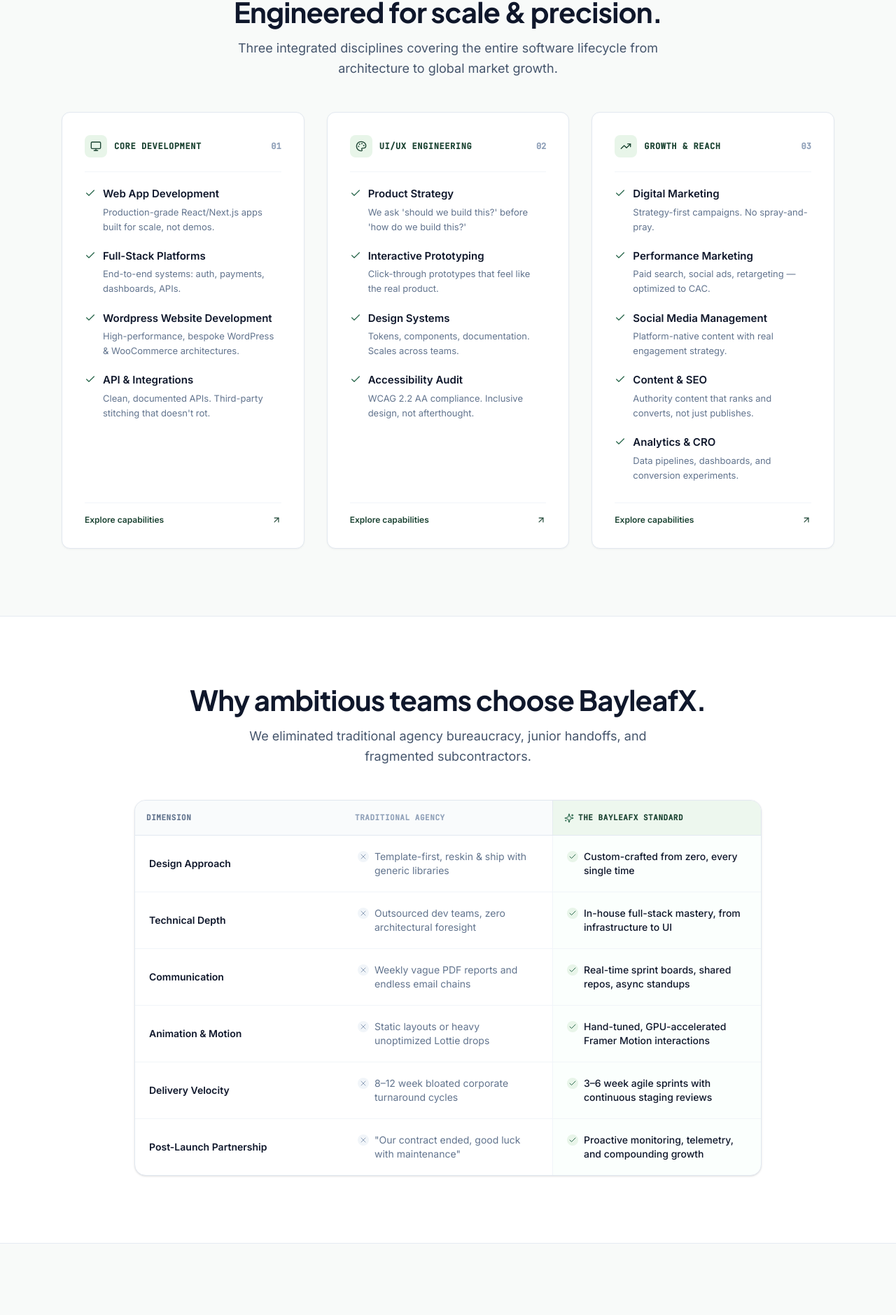
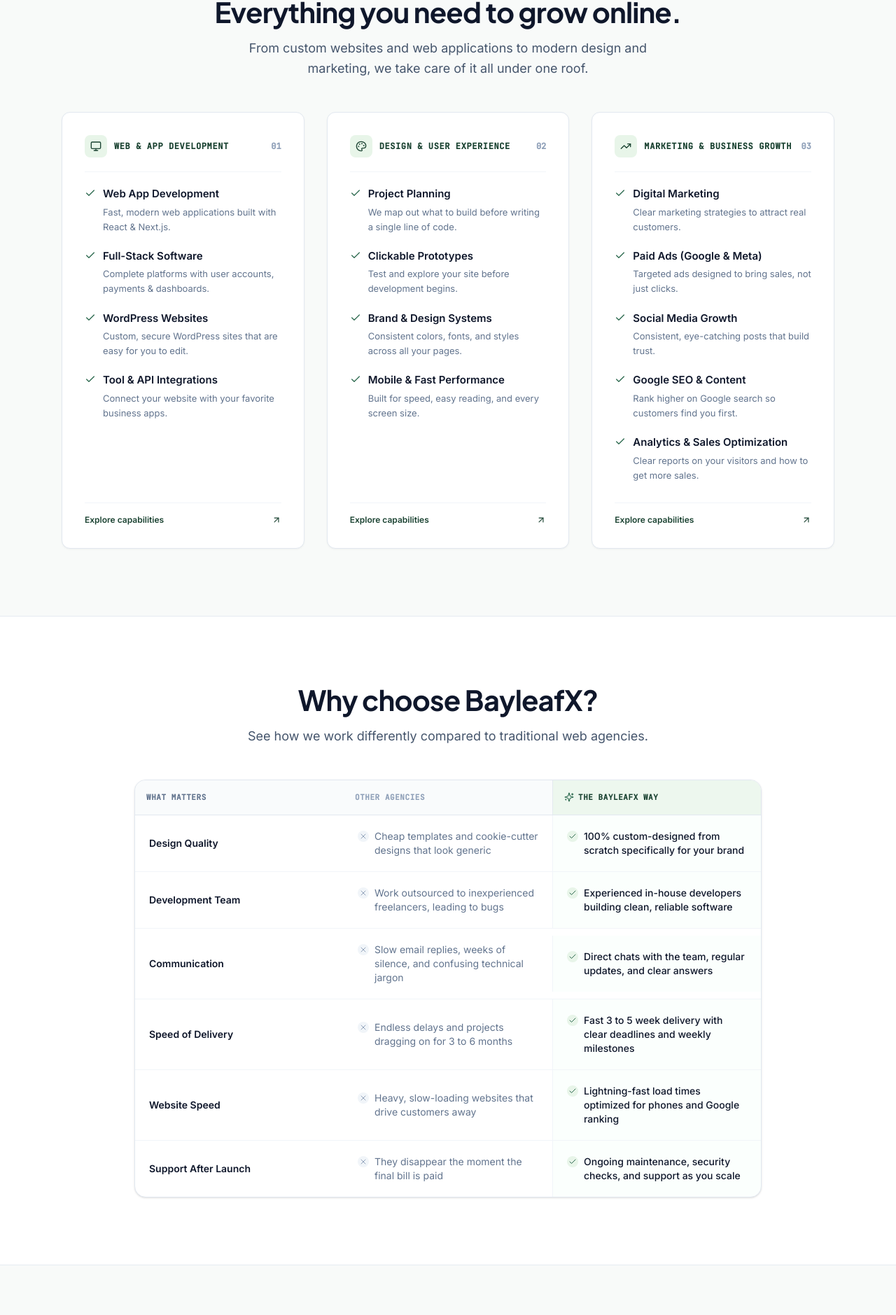
Before and after one commit to Prithwiraj731/BayleafX, a Next.js app: page / in a window 1280 px wide. Shown: the part 875-2754 px from the top of the page at 70% size. Built offline with nearby package versions, Linux system fonts and the light colour scheme.

Commit message:
Simplify website copy for global audience and clarify accessibility

```diff
--- a/src/app/page.tsx
+++ b/src/app/page.tsx
@@ -12,6 +12,12 @@
 export default function HomePage() {
   return (
     <div className="relative min-h-screen bg-white text-slate-900 selection:bg-[#1B4332] selection:text-white">
+      <a
+        href="#main-content"
+        className="sr-only focus:not-sr-only focus:fixed focus:top-4 focus:left-4 focus:z-[100] focus:px-4 focus:py-2 focus:bg-[#1B4332] focus:text-white focus:rounded-md focus:shadow-xl focus:outline-none"
+      >
+        Skip to main content
+      </a>
       <Navbar />
       <main id="main-content" className="flex flex-col">
         <HeroSection />
--- a/src/components/layout/footer.tsx
+++ b/src/components/layout/footer.tsx
@@ -19,7 +19,7 @@
           <div className="md:col-span-5 space-y-4">
             <Logo href="/" />
             <p className="max-w-sm font-sans text-sm text-slate-600 leading-relaxed">
-              Design and engineering studio building digital products for ambitious teams. Built with craft, performance, and scale.
+              We design and build fast websites, custom web applications, and digital marketing that helps your business grow.
             </p>
             <div>
               <a
--- a/src/components/sections/differentiators.tsx
+++ b/src/components/sections/differentiators.tsx
@@ -13,8 +13,8 @@
     <section id="differentiators" className="py-16 md:py-24 bg-white">
       <Container>
         <SectionHeader
-          title="Why ambitious teams choose BayleafX."
-          description="We eliminated traditional agency bureaucracy, junior handoffs, and fragmented subcontractors."
+          title="Why choose BayleafX?"
+          description="See how we work differently compared to traditional web agencies."
         />
 
         <motion.div
@@ -25,11 +25,11 @@
           className="mx-auto max-w-4xl rounded-2xl border border-slate-200 bg-white shadow-sm overflow-hidden"
         >
           <div className="hidden md:grid md:grid-cols-12 border-b border-slate-200 bg-slate-50/80 font-mono text-[11px] uppercase tracking-wider font-semibold">
-            <div className="md:col-span-4 p-4 text-slate-500">Dimension</div>
-            <div className="md:col-span-4 p-4 text-slate-400">Traditional Agency</div>
+            <div className="md:col-span-4 p-4 text-slate-500">What Matters</div>
+            <div className="md:col-span-4 p-4 text-slate-400">Other Agencies</div>
             <div className="md:col-span-4 p-4 bg-[#E8F5E9]/70 text-[#1B4332] flex items-center gap-1.5 border-l border-slate-200/80">
               <Sparkles className="h-3.5 w-3.5 text-[#2D6A4F]" />
-              <span>The BayleafX Standard</span>
+              <span>The BayleafX Way</span>
             </div>
           </div>
 
--- a/src/components/sections/hero.tsx
+++ b/src/components/sections/hero.tsx
@@ -8,10 +8,10 @@
 import { fadeInUp, staggerContainer } from '@/lib/animations';
 
 const TRUST_METRICS = [
-  { label: 'Production Releases', value: '150+' },
-  { label: 'Client Retention Rate', value: '98%' },
-  { label: 'Average MVP Sprint', value: '4 Weeks' },
-  { label: 'Accessibility Standard', value: 'WCAG 2.2' },
+  { label: 'Projects Completed', value: '150+' },
+  { label: 'Client Satisfaction', value: '98%' },
+  { label: 'Fast Delivery', value: '3-4 Weeks' },
+  { label: 'Client Rating', value: '4.9 / 5' },
 ];
 
 const SHOW_PRODUCTION_STACK = false;
@@ -59,14 +59,14 @@
             variants={fadeInUp}
             className="font-sans text-4xl sm:text-5xl md:text-6xl lg:text-[66px] font-extrabold text-slate-900 leading-[1.1] tracking-[-0.03em]"
           >
-            Engineering <span className="text-[#1B4332]">high-impact web platforms</span> &amp; digital products.
+            We build <span className="text-[#1B4332]">modern websites &amp; apps</span> that grow your business.
           </motion.h1>
 
           <motion.p
             variants={fadeInUp}
             className="mt-6 font-body text-base sm:text-lg md:text-xl text-slate-600 leading-relaxed max-w-2xl"
           >
-            BayleafX partners with visionary teams to build production-grade web applications, bespoke software architectures, and compounding digital growth engines.
+            From custom websites and web applications to design and marketing, BayleafX helps you look world-class, load fast, and turn visitors into paying customers.
           </motion.p>
 
           <motion.div
@@ -89,7 +89,7 @@
               onClick={scrollToServices}
               className="w-full sm:w-auto font-semibold px-7 py-3.5"
             >
-              Explore Solutions
+              See Our Services
             </Button>
           </motion.div>
 
--- a/src/components/sections/metrics.tsx
+++ b/src/components/sections/metrics.tsx
@@ -13,8 +13,8 @@
     <section id="metrics" className="py-16 md:py-24 bg-[#F8FAF9] border-t border-b border-slate-200/80">
       <Container>
         <SectionHeader
-          title="Proven by audited metrics."
-          description="Real benchmark improvements achieved across production web platforms and enterprise partnerships."
+          title="Real numbers. Proven results."
+          description="Here is the measurable impact we deliver for the founders and businesses we work with."
         />
 
         <motion.div
--- a/src/components/sections/services.tsx
+++ b/src/components/sections/services.tsx
@@ -15,8 +15,8 @@
     <section id="services" className="py-16 md:py-24 bg-[#F8FAF9] border-t border-b border-slate-200/80">
       <Container>
         <SectionHeader
-          title="Engineered for scale &amp; precision."
-          description="Three integrated disciplines covering the entire software lifecycle from architecture to global market growth."
+          title="Everything you need to grow online."
+          description="From custom websites and web applications to modern design and marketing, we take care of it all under one roof."
         />
 
         <motion.div
--- a/src/components/sections/testimonials.tsx
+++ b/src/components/sections/testimonials.tsx
@@ -13,8 +13,8 @@
     <section id="testimonials" className="py-16 md:py-24 bg-[#F8FAF9] border-t border-b border-slate-200/80">
       <Container>
         <SectionHeader
-          title="Validated by industry leaders."
-          description="What technical founders and product executives say about partnering with BayleafX."
+          title="What our clients say."
+          description="Read genuine feedback from founders and businesses who trust BayleafX."
         />
 
         <motion.div
--- a/src/lib/constants.ts
+++ b/src/lib/constants.ts
@@ -10,208 +10,208 @@
 export const NAV_LINKS: NavLink[] = [
   { label: 'Services', href: '#services' },
   { label: 'Why Us', href: '#differentiators' },
-  { label: 'Impact', href: '#metrics' },
-  { label: 'Process', href: '#process' },
-  { label: 'Endorsements', href: '#testimonials' },
+  { label: 'Results', href: '#metrics' },
+  { label: 'How It Works', href: '#process' },
+  { label: 'Reviews', href: '#testimonials' },
   { label: 'Contact', href: '#contact' },
 ];
 
 export const SERVICE_PILLARS: ServicePillar[] = [
   {
-    name: 'Core Development',
+    name: 'Web & App Development',
     services: [
       {
         icon: 'Monitor',
         title: 'Web App Development',
-        subtitle: 'Production-grade React/Next.js apps built for scale, not demos.',
+        subtitle: 'Fast, modern web applications built with React & Next.js.',
         description:
-          'Engineered with modern component architecture, rigorous state management, and edge SSR capabilities that outpace commercial benchmarks.',
+          'Custom web apps designed to load instantly, work smoothly on every phone and computer, and scale effortlessly as your business grows.',
       },
       {
         icon: 'Layers',
-        title: 'Full-Stack Platforms',
-        subtitle: 'End-to-end systems: auth, payments, dashboards, APIs.',
+        title: 'Full-Stack Software',
+        subtitle: 'Complete platforms with user accounts, payments & dashboards.',
         description:
-          'Bespoke full-stack architectures integrating bulletproof identity, complex billing lifecycles, and resilient database topology.',
+          'We build complete software solutions from scratch: secure login systems, Stripe payments, customer portals, and easy admin panels.',
       },
       {
         icon: 'Globe',
-        title: 'Wordpress Website Development',
-        subtitle: 'High-performance, bespoke WordPress & WooCommerce architectures.',
+        title: 'WordPress Websites',
+        subtitle: 'Custom, secure WordPress sites that are easy for you to edit.',
         description:
-          'Custom theme engineering, headless setups, enterprise security hardening, and lightning-fast page load speeds tailored to your brand.',
+          'Custom themes, online stores with WooCommerce, and top-tier security with fast loading speeds that keep your visitors engaged.',
       },
       {
         icon: 'Plug',
-        title: 'API & Integrations',
-        subtitle: "Clean, documented APIs. Third-party stitching that doesn't rot.",
+        title: 'Tool & API Integrations',
+        subtitle: 'Connect your website with your favorite business apps.',
         description:
-          'High-throughput REST/GraphQL gateways, resilient webhook ingestion, and seamless third-party synchronization.',
+          'We connect your site to payment gateways, email tools, CRMs, and databases so your operations run smoothly on autopilot.',
       },
     ],
   },
   {
-    name: 'UI/UX Engineering',
+    name: 'Design & User Experience',
     services: [
       {
         icon: 'Compass',
-        title: 'Product Strategy',
-        subtitle: "We ask 'should we build this?' before 'how do we build this?'",
+        title: 'Project Planning',
+        subtitle: 'We map out what to build before writing a single line of code.',
         description:
-          'Validating user mental models, competitive positioning, and technical feasibility before a single wireframe is drawn.',
+          'We study your business goals, understand what your customers need, and create a clear visual roadmap to ensure project success.',
       },
       {
         icon: 'MousePointerClick',
-        title: 'Interactive Prototyping',
-        subtitle: 'Click-through prototypes that feel like the real product.',
+        title: 'Clickable Prototypes',
+        subtitle: 'Test and explore your site before development begins.',
         description:
-          'High-fidelity micro-interactions and tactile feedback loops simulating production environments for rapid stakeholder sign-off.',
+          'Interactive prototypes that let you click through every screen, so you see and approve the exact look and feel before we build.',
       },
       {
         icon: 'Palette',
-        title: 'Design Systems',
-        subtitle: 'Tokens, components, documentation. Scales across teams.',
+        title: 'Brand & Design Systems',
+        subtitle: 'Consistent colors, fonts, and styles across all your pages.',
         description:
-          'Comprehensive tokenized design architectures built in code and Figma, ensuring brand consistency across web and mobile.',
+          'Clean, modern typography and visual guidelines that give your brand a trustworthy, established, and million-dollar look.',
       },
       {
         icon: 'Eye',
-        title: 'Accessibility Audit',
-        subtitle: 'WCAG 2.2 AA compliance. Inclusive design, not afterthought.',
+        title: 'Mobile & Fast Performance',
+        subtitle: 'Built for speed, easy reading, and every screen size.',
         description:
-          'Comprehensive screen reader compatibility, keyboard navigation traps, contrast validation, and semantic structural audits.',
+          'Websites that look great on any device — iPhones, Androids, tablets, or laptops — with easy-to-read text and quick loading times.',
       },
     ],
   },
   {
-    name: 'Growth & Reach',
+    name: 'Marketing & Business Growth',
     services: [
       {
         icon: 'TrendingUp',
         title: 'Digital Marketing',
-        subtitle: 'Strategy-first campaigns. No spray-and-pray.',
+        subtitle: 'Clear marketing strategies to attract real customers.',
         description:
-          'Targeted audience acquisition strategies rooted in behavioral analytics, market segmentation, and compounding organic funnels.',
+          'No guessing games. We find where your target audience spends time and guide them directly to your website to buy or contact you.',
       },
       {
         icon: 'Target',
-        title: 'Performance Marketing',
-        subtitle: 'Paid search, social ads, retargeting — optimized to CAC.',
+        title: 'Paid Ads (Google & Meta)',
+        subtitle: 'Targeted ads designed to bring sales, not just clicks.',
         description:
-          'Data-driven creative iterations, rigorous multivariate testing, and channel scaling calibrated directly to Customer Acquisition Cost.',
+          'We create, run, and optimize ad campaigns on Google, Facebook, and Instagram to get you the highest return on your ad spend.',
       },
       {
         icon: 'Share2',
-        title: 'Social Media Management',
-        subtitle: 'Platform-native content with real engagement strategy.',
+        title: 'Social Media Growth',
+        subtitle: 'Consistent, eye-catching posts that build trust.',
         description:
-          'High-impact editorial voice, engineering-centric narrative design, and community growth for modern tech and enterprise brands.',
+          'Professional visuals, engaging captions, and smart scheduling that keep your brand active, respected, and memorable.',
       },
       {
         icon: 'PenTool',
-        title: 'Content & SEO',
-        subtitle: 'Authority content that ranks and converts, not just publishes.',
+        title: 'Google SEO & Content',
+        subtitle: 'Rank higher on Google search so customers find you first.',
         description:
-          'Technical SEO architecture, Generative Engine Optimization (GEO), and programmatic content systems targeting high-intent queries.',
+          'We optimize your website for search engines and write clear, helpful articles that bring you free organic traffic year after year.',
       },
       {
         icon: 'BarChart3',
-        title: 'Analytics & CRO',
-        subtitle: 'Data pipelines, dashboards, and conversion experiments.',
+        title: 'Analytics & Sales Optimization',
+        subtitle: 'Clear reports on your visitors and how to get more sales.',
         description:
-          'Attribution modeling, custom telemetry dashboards, and continuous A/B experimentation eliminating drop-off at every funnel step.',
+          'We set up simple dashboards to show you where your visitors come from and test improvements to convert more visitors into paying customers.',
       },
     ],
   },
 ];
 
 export const METRICS: MetricItem[] = [
-  { value: 150, suffix: '+', label: 'Projects Shipped' },
-  { value: 98, suffix: '%', label: 'Client Retention Rate' },
-  { value: 3.2, suffix: 's', label: 'Avg. Load Improvement' },
-  { value: 40, suffix: '%', label: 'Avg. Conversion Lift' },
+  { value: 150, suffix: '+', label: 'Projects Completed' },
+  { value: 98, suffix: '%', label: 'Client Satisfaction' },
+  { value: 3.2, suffix: 's', label: 'Faster Load Speed' },
+  { value: 40, suffix: '%', label: 'Average Sales Growth' },
 ];
 
 export const PROCESS_STEPS: ProcessStepItem[] = [
   {
     number: 1,
-    title: 'Discovery & Architecture',
+    title: 'Discovery & Plan',
     description:
-      'We audit your core requirements, technical stack, user pain points, and architectural constraints with zero fluff.',
+      'We discuss your business goals, your target audience, and create a clear step-by-step plan with fixed pricing and timelines.',
   },
   {
     number: 2,
-    title: 'Interactive Design System',
+    title: 'Design & Clickable Preview',
     description:
-      'High-fidelity prototypes, Apple-grade editorial typography, and live tokenized design components built directly for code translation.',
+      'We design modern, beautiful screens and share a clickable prototype with you so you can review and approve every detail.',
   },
   {
     number: 3,
-    title: 'Bespoke Engineering',
+    title: 'Development & Testing',
     description:
-      'Clean, modular Next.js / TypeScript code with hardware-accelerated Framer Motion interactions, CI/CD, and performance auditing.',
+      'Our team writes clean, fast code, tests every feature across all mobile and desktop devices, and ensures high security.',
   },
   {
     number: 4,
-    title: 'Deployment & Growth Engine',
+    title: 'Launch & Ongoing Support',
     description:
-      'Production deployment with sub-second page loads, telemetry instrumentation, and compounding full-funnel growth loops.',
+      'We connect your domain, take your site live to the world, and provide continuous updates and support as your business grows.',
   },
 ];
 
 export const TESTIMONIALS: TestimonialItem[] = [
   {
     quote:
-      "BayleafX didn't just redesign our platform — they re-engineered how our users think about us. The polish is extraordinary.",
+      "BayleafX didn't just rebuild our website — they helped us double our customer leads in the very first month. Fast, professional, and super easy to work with.",
     author: 'Sarah Chen',
-    title: 'VP of Product',
-    company: 'Luminary AI',
+    title: 'Head of Product',
+    company: 'Luminary Tech',
   },
   {
     quote:
-      "Three legacy agencies failed before them. BayleafX shipped in 4 weeks what others couldn't pull together in 4 months.",
+      "We had bad experiences with other agencies before finding BayleafX. They delivered our entire custom web application in 4 weeks, exactly as promised.",
     author: 'Marcus Rivera',
-    title: 'Chief Executive Officer',
-    company: 'Stackbridge Platforms',
+    title: 'Founder & CEO',
+    company: 'Stackbridge Co.',
   },
   {
     quote:
-      "The precision and craft in every single micro-interaction made our investors sit up and take notice. Truly rare talent.",
+      "The speed and attention to detail blew us away. Our site loads instantly, looks world-class, and our clients constantly compliment the new design.",
     author: 'Priya Kapoor',
-    title: 'Head of Digital Experience',
+    title: 'Marketing Director',
     company: 'Meridian Global',
   },
 ];
 
 export const DIFFERENTIATORS: DifferentiatorItem[] = [
   {
-    dimension: 'Design Approach',
-    others: 'Template-first, reskin & ship with generic libraries',
-    ours: 'Custom-crafted from zero, every single time',
+    dimension: 'Design Quality',
+    others: 'Cheap templates and cookie-cutter designs that look generic',
+    ours: '100% custom-designed from scratch specifically for your brand',
   },
   {
-    dimension: 'Technical Depth',
-    others: 'Outsourced dev teams, zero architectural foresight',
-    ours: 'In-house full-stack mastery, from infrastructure to UI',
+    dimension: 'Development Team',
+    others: 'Work outsourced to inexperienced freelancers, leading to bugs',
+    ours: 'Experienced in-house developers building clean, reliable software',
   },
   {
     dimension: 'Communication',
-    others: 'Weekly vague PDF reports and endless email chains',
-    ours: 'Real-time sprint boards, shared repos, async standups',
+    others: 'Slow email replies, weeks of silence, and confusing technical jargon',
+    ours: 'Direct chats with the team, regular updates, and clear answers',
   },
   {
-    dimension: 'Animation & Motion',
-    others: 'Static layouts or heavy unoptimized Lottie drops',
-    ours: 'Hand-tuned, GPU-accelerated Framer Motion interactions',
+    dimension: 'Speed of Delivery',
+    others: 'Endless delays and projects dragging on for 3 to 6 months',
+    ours: 'Fast 3 to 5 week delivery with clear deadlines and weekly milestones',
   },
   {
-    dimension: 'Delivery Velocity',
-    others: '8–12 week bloated corporate turnaround cycles',
-    ours: '3–6 week agile sprints with continuous staging reviews',
+    dimension: 'Website Speed',
+    others: 'Heavy, slow-loading websites that drive customers away',
+    ours: 'Lightning-fast load times optimized for phones and Google ranking',
   },
   {
-    dimension: 'Post-Launch Partnership',
-    others: '"Our contract ended, good luck with maintenance"',
-    ours: 'Proactive monitoring, telemetry, and compounding growth',
+    dimension: 'Support After Launch',
+    others: 'They disappear the moment the final bill is paid',
+    ours: 'Ongoing maintenance, security checks, and support as you scale',
   },
 ];
```
Also changed, not shown: src/components/sections/contact.tsx (+5 -5 lines), src/components/sections/process.tsx (+6 -6 lines).
